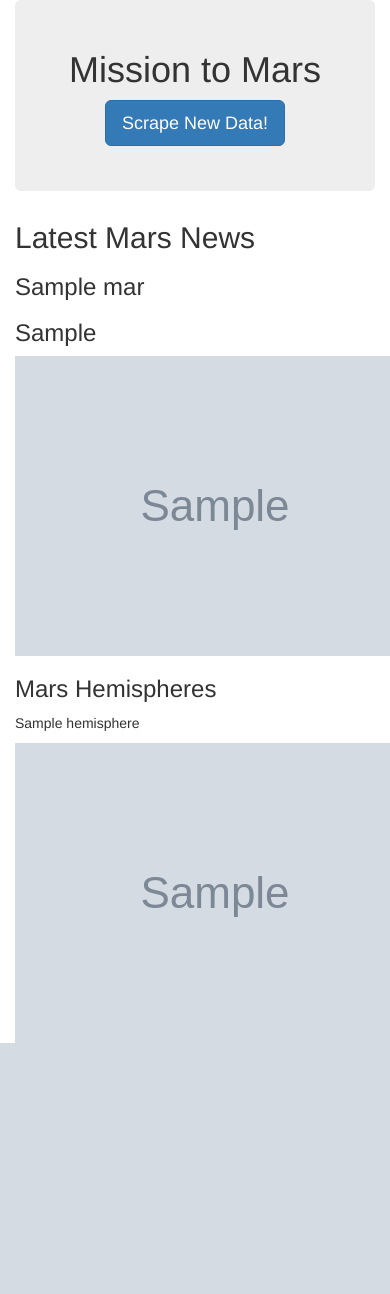
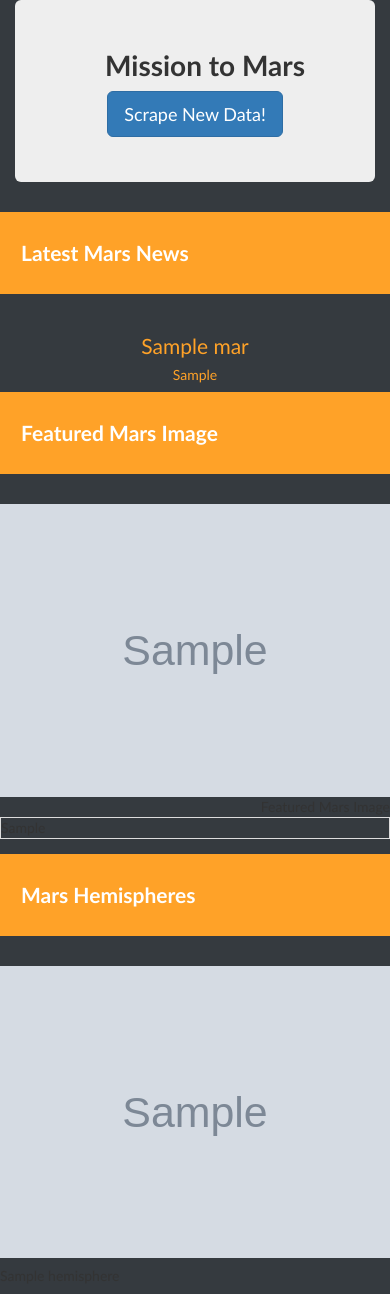
Before and after one commit to deepavadakan/Mission-to-Mars-Web-Scraping, a Flask app: page / in a window 390 px wide; the page is wider, and only the part inside the window is pictured. Before the commit the page ends 1043 px from the top of that part, so only its background shows below. Run offline with Flask 2, Linux system fonts and the light colour scheme; grey boxes marked "Sample" are stand-in pictures; a database or web service that is not in the repository returns one stand-in record (values such as "Sample title"); some libraries are stand-ins or nearby versions.

Commit message:
index.html

```diff
--- a/Missions_to_Mars/scrape_mars.py
+++ b/Missions_to_Mars/scrape_mars.py
@@ -69,10 +69,9 @@ def scrape_info():
     mars_df = tables[0]
     mars_df.columns = ["", "Mars"]
     mars_df.set_index("", inplace=True)
-    print(mars_df)
 
     # Convert the table to html
-    mars_df.to_html("mars_facts.html")
+    mars_facts_html = mars_df.to_html()
 
     # Mars Hemispheres
 
@@ -129,6 +128,7 @@ def scrape_info():
         "news_title": news_title,
         "news_p": news_p,
         "featured_image_url": featured_image_url,
+        "mars_facts_html": mars_facts_html,
         "hemisphere_image_urls": hemisphere_image_urls
     }
 
--- /dev/null
+++ b/Missions_to_Mars/style.css
@@ -0,0 +1,122 @@
+body {
+    --body-color:rgb(53, 58, 63);
+    --main-color: #ffa228;
+    --hr-color:  #ff7037;
+    --box-bg-color: white;
+    --text-header-color: white;
+    --p-color: black;
+    --top-bar-color: #202020;
+    --nb-bg-color: #202020;
+
+
+    background-color: var(--body-color);
+    font-family: Optima, sans-serif;
+}
+
+h1,h2 {
+    color:var(--main-color);
+    font-size: 2em;
+    font-weight: bold;
+    margin-top:20px;
+    margin-left:20px;
+}
+h3 {
+    color:var(--main-color);
+    font-size: 1.5em;
+    text-align: center;
+    margin-top:10px;
+}
+h4 {
+    color:var(--main-color);
+    font-size: 1em;
+    text-align: center;
+    margin-top:10px;
+}
+hr {
+    border-top: 1px solid var(--hr-color);
+    width:95%;
+}
+p {
+    display: block;
+    color: var(--p-color);
+}
+
+img {
+    width: 100%;
+}
+
+.navbar {
+    background-color:var(--top-bar-color);
+    padding:0px;
+    margin-bottom:30px;
+}
+
+.navbar-brand {
+    background-color: var(--main-color);
+    color: var(--text-header-color) !important;
+    padding:10px;
+    font-size: 1.5em;
+    font-weight: bold;
+    margin-left:10px;
+}
+
+.navbar-nav {
+    margin-right:20px;
+    margin-left:20px;
+}
+
+.dropdown-item.active{
+    background-color: var(--main-color);
+}
+
+@media screen and (max-width: 768px) {
+    .navbar {
+        background-color: var(--main-color);
+    }
+    .navbar-toggler {
+        margin-right: 20px;
+    }
+    .navbar-collapse {
+        background-color: var(--nb-bg-color);
+    }
+}
+
+.main-area {
+    padding-bottom:20px;
+}
+
+.main-box, .visualizations-box{
+    height: fit-content;
+    background: var(--box-bg-color);
+    margin-right:10px;
+}
+
+.visualization-img-box {
+    padding-bottom: 10px;
+    white-space:nowrap;
+}
+#main-img {
+    float: left;
+    width:50%
+}
+
+.visual-sel-img {
+    outline: 1px solid var(--hr-color);
+}
+
+#sub-para {
+    margin-left:20px;
+    margin-bottom: 20px;;
+}
+
+.cities-table {
+    margin-top:20px;
+    padding-left: 20px;
+    padding-right: 20px;
+}
+
+.col-head {
+    background-color: var(--main-color);
+    text-align:left;
+    color: var(--text-header-color);
+}
--- a/Missions_to_Mars/templates/index.html
+++ b/Missions_to_Mars/templates/index.html
@@ -5,26 +5,77 @@
     <meta charset="UTF-8">
     <meta name="viewport" content="width=device-width, initial-scale=1.0">
     <meta http-equiv="X-UA-Compatible" content="ie=edge">
-    <title>Mission To MArs</title>
+
+    <title>Mission To Mars</title>
+
+    <!-- Boostrap Stylesheet -->
     <link rel="stylesheet" href="https://maxcdn.bootstrapcdn.com/bootstrap/3.3.7/css/bootstrap.min.css">
+
+    <!-- Our own CSS stylesheet -->
+    <link rel="stylesheet" href="../style.css">
+
 </head>
 
 <body>
     <div class="container-fluid">
+
+        <!--Scrape button-->
         <div class="jumbotron text-center">
             <h1>Mission to Mars</h1>
             <p><a class="btn btn-primary btn-lg" href="/scrape" role="button">Scrape New Data!</a></p>
         </div>
+
+        <!--Display scraped Mars info-->
         <div>
-            <h2>Latest Mars News</h2>
-            <h3>{{mars_info.news_title}}</h3>
-            <h3>{{mars_info.news_p}}</h3>
-            <img src="{{ mars_info.featured_image_url }}" alt="Featured Mars Image">
-            <h3>Mars Hemispheres</h3>
-            {% for hemisphere in mars_info.hemisphere_image_urls%}
-            <p>{{ hemisphere.title }}</p>
-            <img src="{{ hemisphere.image_url }}" alt="Featured Mars Image">
-            {% endfor %}
+            <!--Latest news headline and brief paragraph-->
+            <div class="row">
+                <nav class="navbar navbar-light bg-light">
+                    <span class="navbar-brand mb-0 h1">Latest Mars News</span>
+                </nav>
+            </div>
+            <div class="row">
+                <h3>{{mars_info.news_title}}</h3>
+                <h4>{{mars_info.news_p}}</h4>
+            </div>
+
+            <!--Featured large size image-->
+            <div class="row">
+                <nav class="navbar navbar-light bg-light">
+                    <span class="navbar-brand mb-0 h1">Featured Mars Image</span>
+                </nav>
+                <div class="row">
+                    <div class="col-lg-6 col-sm-12">
+                        <figure class="figure">
+                            <img src="{{ mars_info.featured_image_url }}" class="figure-img img-fluid rounded" alt="Featured Mars Image">
+                            <figcaption class="figure-caption text-right">Featured Mars Image</figcaption>
+                        </figure>
+                    </div>
+                    <div class="col-lg-6 col-sm-12">
+                        <div class="table-responsive">
+                            {{ mars_info.mars_facts_html }}
+                        </div>
+                    </div>
+                </div>
+            </div>
+
+            <div class="row">
+                <!--The 4 Mars Hemispheres-->
+                <nav class="navbar navbar-light bg-light">
+                    <span class="navbar-brand mb-0 h1">Mars Hemispheres</span>
+                </nav>
+                <div class="row">
+                    {% for hemisphere in mars_info.hemisphere_image_urls%}
+                    <div class="col-lg-6 col-sm-12">
+                        <div class="media">
+                            <img src="{{ hemisphere.image_url }}" class="mr-3" alt="{{ hemisphere.title }}">
+                            <div class="media-body">
+                                <h5 class="mt-0">{{ hemisphere.title }}</h5>
+                            </div>
+                        </div>
+                    </div>
+                    {% endfor %}
+                </div>
+            </div>
         </div>
     </div>
 
```
Also changed, not shown: 1 other file.
